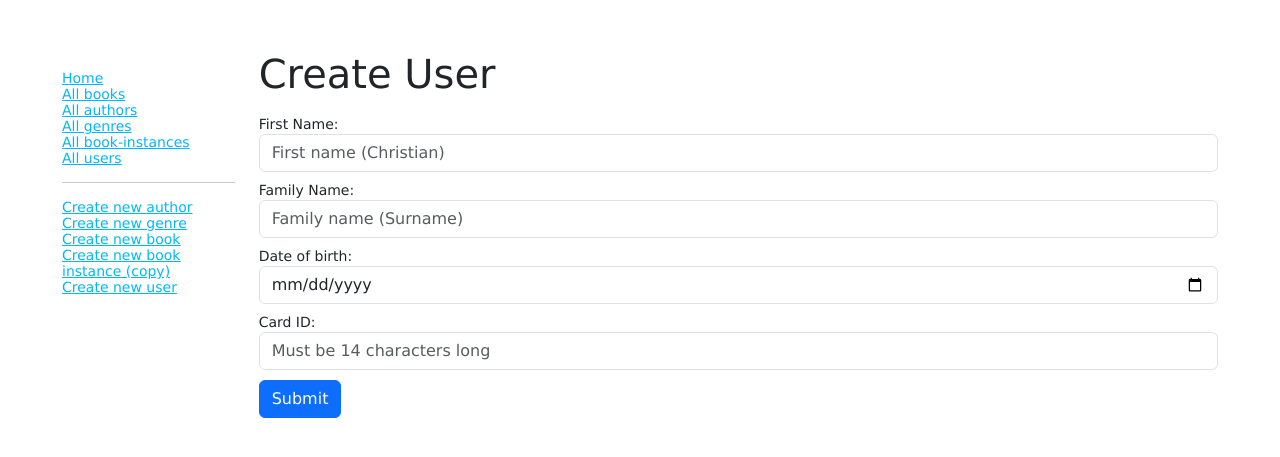
After one commit to rippey-fam/mr.croedu.com-website, a Node server app: page /catalog/user/create in a window 1280 px wide. The commit adds this page. Shown: the top 457 px of the page. Run offline with Node 20, Linux system fonts and the light colour scheme; some libraries are stand-ins or nearby versions.

Commit message:
Started work on user implementation

```diff
--- a/express-locallibrary-tutorial/app.js
+++ b/express-locallibrary-tutorial/app.js
@@ -5,10 +5,7 @@ var cookieParser = require("cookie-parser");
 var logger = require("morgan");
 
 var indexRouter = require("./routes/index");
-var usersRouter = require("./routes/users");
 const catalogRouter = require("./routes/catalog");
-const TODORouter = require("./routes/todo");
-const mongooseRouter = require("./routes/mongooseTest");
 
 var app = express();
 
@@ -23,9 +20,6 @@ app.use(cookieParser());
 app.use(express.static(path.join(__dirname, "public")));
 
 app.use("/", indexRouter);
-app.use("/users", usersRouter);
-app.use("/todo", TODORouter);
-app.use("/data", mongooseRouter);
 app.use("/catalog", catalogRouter);
 
 // catch 404 and forward to error handler
--- /dev/null
+++ b/express-locallibrary-tutorial/controllers/userController.js
@@ -0,0 +1,97 @@
+const User = require("../models/user");
+const BookInstance = require("../models/bookinstance");
+const { body, validationResult } = require("express-validator");
+
+// Display list of all Users.
+exports.user_list = async (req, res, next) => {
+  const allUsers = await User.find().sort({ family_name: 1 }).exec();
+  res.render("user_list", {
+    title: "User List",
+    user_list: allUsers,
+  });
+};
+
+exports.user_detail = async (req, res, next) => {
+  // Get details of user and all their books (in parallel)
+  const [user, allBookInstancesByUser] = await Promise.all([
+    User.findById(req.params.id).exec(),
+    BookInstance.find({ current_user: req.params.id }, "title summary").exec(),
+  ]);
+
+  if (user === null) {
+    // No results.
+    const err = new Error("User not found");
+    err.status = 404;
+    return next(err);
+  }
+
+  res.render("user_detail", {
+    title: "User Detail",
+    user,
+    user_books: allBookInstancesByUser,
+  });
+};
+
+// Display User create form on GET.
+exports.user_create_get = (req, res, next) => {
+  res.render("user_form", { title: "Create User" });
+};
+
+// Handle User create on POST.
+exports.user_create_post = [
+  // Validate and sanitize fields.
+  body("first_name")
+    .trim()
+    .isLength({ min: 1 })
+    .escape()
+    .withMessage("First name must be specified.")
+    .isAlphanumeric()
+    .withMessage("First name has non-alphanumeric characters."),
+  body("family_name")
+    .trim()
+    .isLength({ min: 1 })
+    .escape()
+    .withMessage("Family name must be specified.")
+    .isAlphanumeric()
+    .withMessage("Family name has non-alphanumeric characters."),
+  body("date_of_birth", "Invalid date of birth")
+    .optional({ values: "falsy" })
+    .isISO8601()
+    .toDate(),
+  body("card_id", "Must be a valid card number")
+    .trim()
+    .isLength({ min: 14, max: 14 })
+    .withMessage("Library card number must be 14 digits")
+    .escape(),
+  // isNumber
+  // isUnique
+
+  // Process request after validation and sanitization.
+  async (req, res, next) => {
+    // Extract the validation errors from a request.
+    const errors = validationResult(req);
+
+    // Create User object with escaped and trimmed data
+    const user = new User({
+      first_name: req.body.first_name,
+      family_name: req.body.family_name,
+      date_of_birth: req.body.date_of_birth,
+      card_id: req.body.card_id,
+    });
+
+    if (!errors.isEmpty()) {
+      // There are errors. Render form again with sanitized values/errors messages.
+      res.render("user_form", {
+        title: "Create User",
+        user,
+        errors: errors.array(),
+      });
+      return;
+    }
+
+    // Data from form is valid.
+    // Save and redirect to new user record.
+    await user.save();
+    res.redirect(user.url);
+  },
+];
--- a/express-locallibrary-tutorial/models/bookinstance.js
+++ b/express-locallibrary-tutorial/models/bookinstance.js
@@ -13,6 +13,7 @@ const BookInstanceSchema = new Schema({
     default: "Maintenance",
   },
   due_back: { type: Date, default: Date.now },
+  current_user: { type: Schema.Types.ObjectId, ref: "User", required: false },
 });
 
 // Virtual for bookinstance's URL
--- a/express-locallibrary-tutorial/views/layout.pug
+++ b/express-locallibrary-tutorial/views/layout.pug
@@ -25,6 +25,8 @@ html(lang='en')
               li
                 a(href='/catalog/bookinstances') All book-instances
               li
+                a(href='/catalog/users') All users
+              li
                 hr
               li
                 a(href='/catalog/author/create') Create new author
@@ -34,6 +36,8 @@ html(lang='en')
                 a(href='/catalog/book/create') Create new book
               li
                 a(href='/catalog/bookinstance/create') Create new book instance (copy)
+              li
+                a(href='/catalog/user/create') Create new user
 
         div(class='col-sm-10')
           block content
--- /dev/null
+++ b/express-locallibrary-tutorial/views/user_form.pug
@@ -0,0 +1,22 @@
+extends layout
+
+block content
+  h1=title
+
+  form(method='POST')
+    div.form-group
+      label(for='first_name') First Name:
+      input#first_name.form-control(type='text', placeholder='First name (Christian)' name='first_name' required value=(undefined===user ? '' : user.first_name) )
+      label(for='family_name') Family Name:
+      input#family_name.form-control(type='text', placeholder='Family name (Surname)' name='family_name' required value=(undefined===user ? '' : user.family_name))
+    div.form-group
+      label(for='date_of_birth') Date of birth:
+      input#date_of_birth.form-control(type='date' name='date_of_birth' value=(undefined===user ? '' : user.date_of_birth) )
+      label(for='card_id') Card ID:
+      input#card_id.form-control(type='text' placeholder='Must be 14 characters long' name='card_id' value=(undefined===user ? '' : user.card_id) required )
+    button.btn.btn-primary(type='submit') Submit
+
+  if errors
+    ul
+      for error in errors
+        li!= error.msg
```
Also changed, not shown: express-locallibrary-tutorial/models/user.js (added, +39 -0 lines), express-locallibrary-tutorial/routes/catalog.js (+20 -6 lines), express-locallibrary-tutorial/routes/users.js (deleted, +0 -18 lines), express-locallibrary-tutorial/views/user_detail.pug (added, +18 -0 lines), express-locallibrary-tutorial/views/user_list.pug (added, +13 -0 lines).
